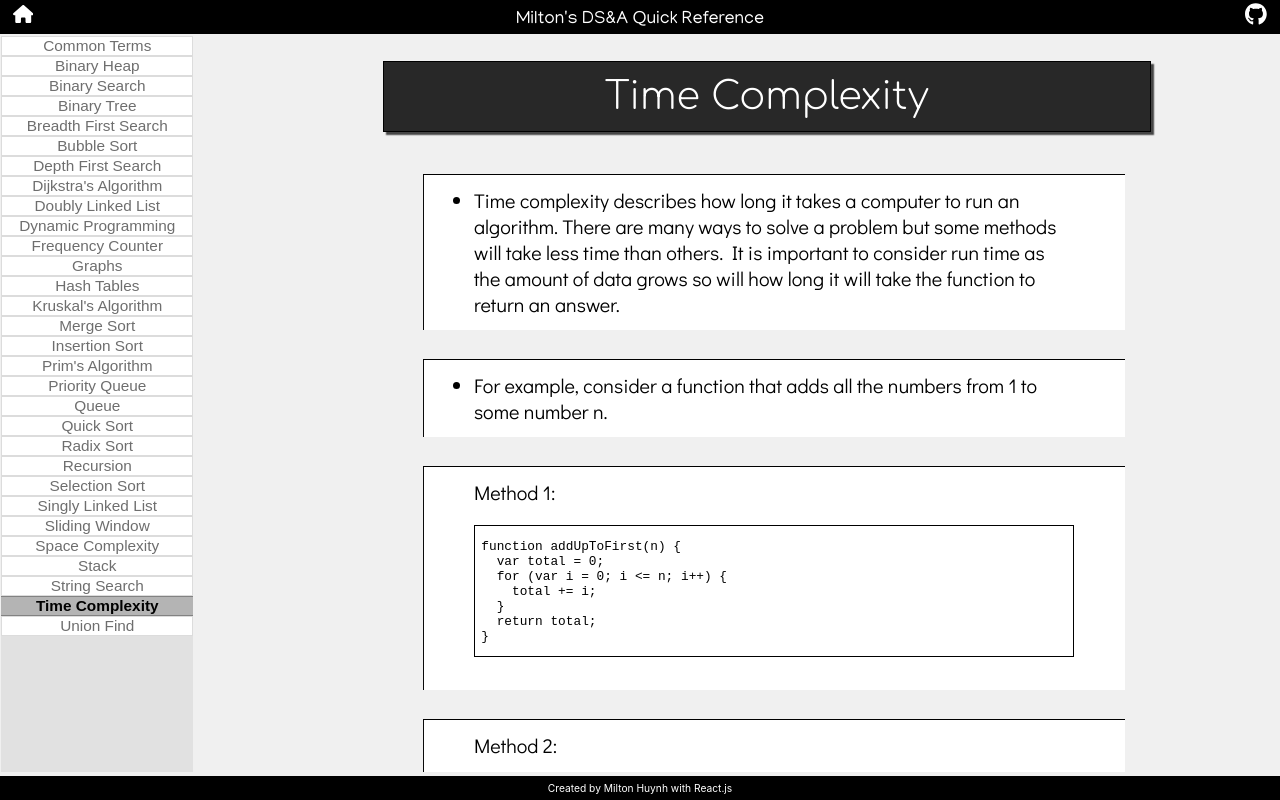
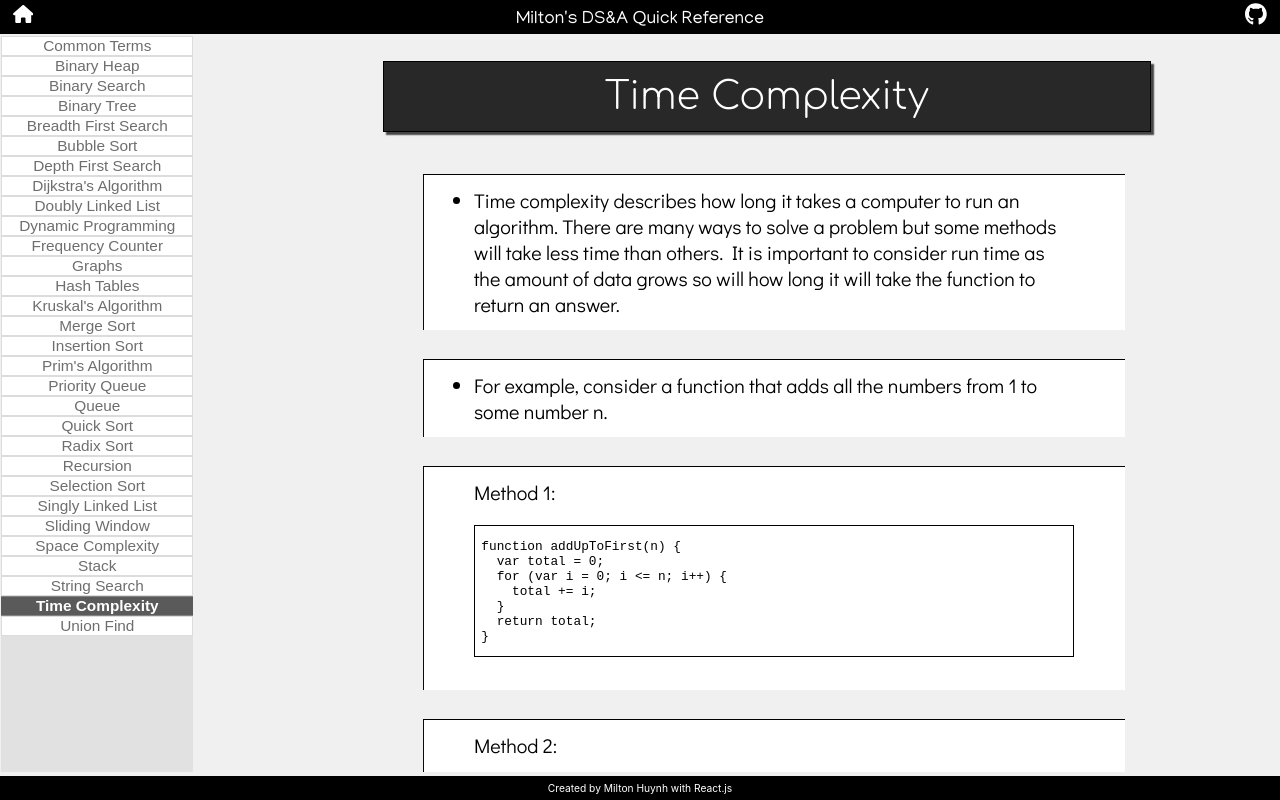
Before and after one commit to miltonhuynh/DSA-guide, a React (Create React App) app in the folder app/: page /DSA-guide/TimeComplexity in a window 1280 px wide. Built offline with nearby package versions, Linux system fonts and the light colour scheme; a web font is replaced by a local one.

Commit message:
cosmetic changes to nav bar

```diff
--- a/app/src/App.css
+++ b/app/src/App.css
@@ -100,13 +100,13 @@ header {
   color: rgb(110, 110, 110);
   font-size: 1.2vw;
   font-family: 'Mandali', sans-serif;
-  transition: 0.15s;
+  transition: 0.25s;
   text-decoration: none;
   border: 0.001em solid rgb(220, 220, 220);
 }
 
 .Inactive_Link:hover {
-  background-color: rgb(225, 225, 225);
+  background-color: rgb(210, 210, 210);
   color: white;
   border: 0.001em solid rgb(220, 220, 220);
   color: black;
@@ -119,12 +119,13 @@ header {
   cursor: pointer;
   text-align: center;
   background-color: white;
+  transition: .5s;
   font-size: 1.2vw;
   font-family: 'Mandali', sans-serif;
-  background-color: rgb(180, 180, 180);
+  background-color: rgb(90, 90, 90);
   border-top: 0.001em solid rgb(130, 130, 130);
   border-bottom: 0.001em solid rgb(130, 130, 130);
-  color: black;
+  color: white;
   text-decoration: none;
   font-weight: 550;
 }
```
